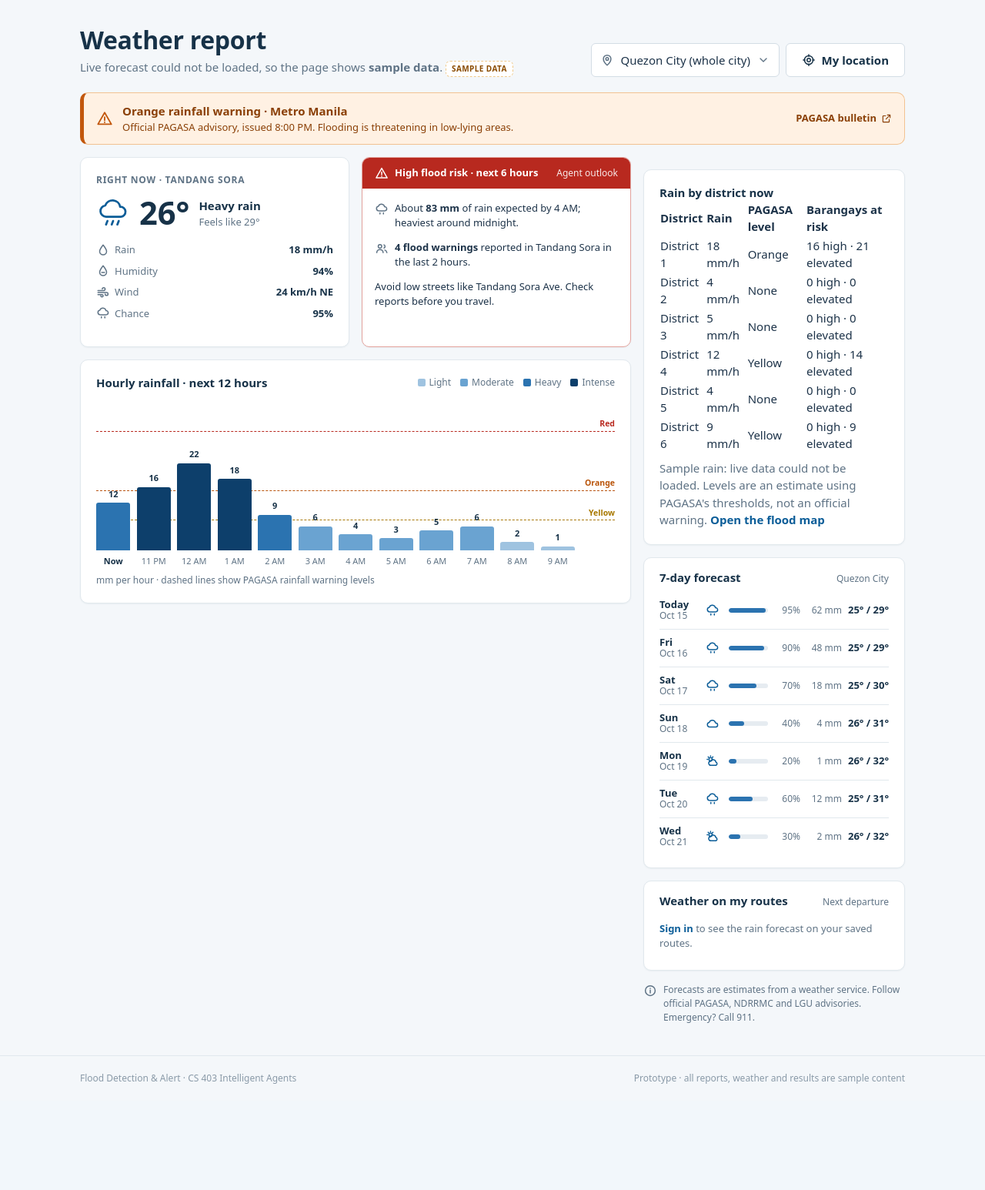
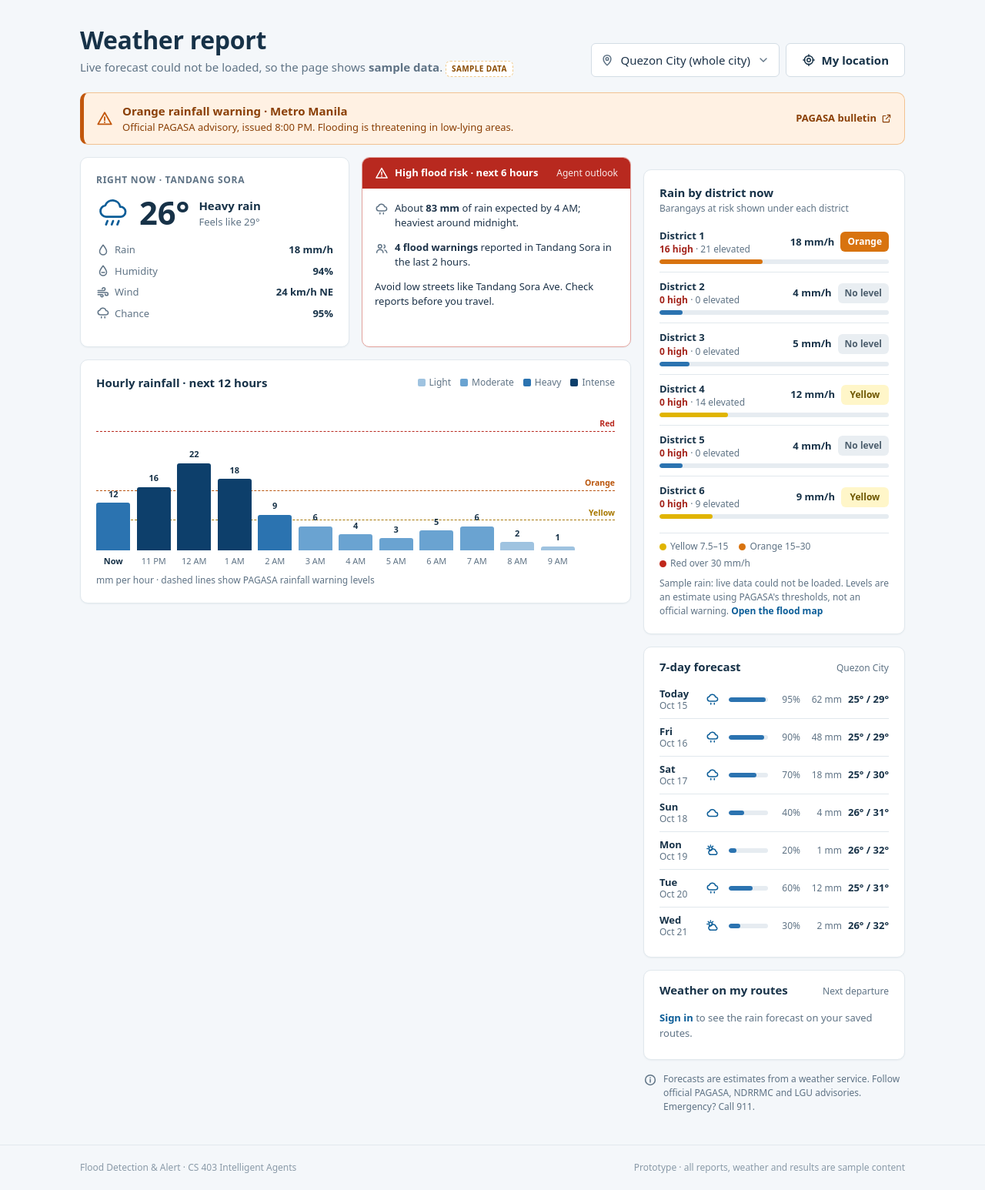
Before and after one commit to Jaydee6559/Flood-Report-Detection-Alert, a Flask app: page /weather in a window 1280 px wide. Shown: the part 65-1611 px from the top of the page at 77% size. Before the commit the page ends 1473 px from the top, so only its background shows below. Run offline with Flask 3, Linux system fonts and the light colour scheme.

Commit message:
weather report fix

```diff
--- a/flood-detection/static/css/pages/weather.css
+++ b/flood-detection/static/css/pages/weather.css
@@ -416,3 +416,28 @@
 .outlook--low .outlook__head { background: #2e8a4f; }
 .badge--rain-heavy { background: var(--color-danger-light); color: var(--color-danger-text); }
 .badge--rain-none { background: var(--color-success-light); color: var(--color-success); }
+
+/* ---------- Rain by district now ---------- */
+.district-card { margin-top: var(--space-4); }
+.district-card__head { display: grid; gap: 2px; margin-bottom: var(--space-2); }
+.district-card__head .card__title { margin: 0; }
+.district-list { list-style: none; margin: 0; padding: 0; }
+.district-row {
+  display: grid; grid-template-columns: 1fr auto; align-items: center; gap: 6px var(--space-3);
+  padding: 10px 0; border-top: 1px solid var(--color-border);
+}
+.district-row:first-child { border-top: 0; }
+.district-row__name { font-weight: 700; color: var(--color-navy); font-size: var(--font-size-sm); line-height: 1.25; }
+.district-row__name small { display: block; margin-top: 2px; font-weight: 500; font-size: var(--font-size-xs); color: var(--color-text-muted); }
+.district-row__rain { display: flex; align-items: center; gap: 8px; justify-content: flex-end; font-size: var(--font-size-sm); color: var(--color-navy); white-space: nowrap; }
+.district-row__rain .badge { min-width: 62px; justify-content: center; }
+.district-row__bar { grid-column: 1 / -1; position: relative; height: 6px; border-radius: 3px; background: #e6ecf1; overflow: hidden; }
+.district-row__bar::after { content: ""; position: absolute; inset: 0 auto 0 0; width: var(--value); border-radius: 3px; background: var(--rain-heavy, #2d6fb0); }
+.district-row__bar--yellow::after { background: var(--lvl-yellow, #e0b400); }
+.district-row__bar--orange::after { background: var(--lvl-orange, #d8730f); }
+.district-row__bar--red::after { background: var(--lvl-red, #c0281c); }
+.district-card__scale { display: flex; flex-wrap: wrap; gap: 4px 14px; margin: var(--space-2) 0 0; padding-top: var(--space-2); border-top: 1px solid var(--color-border); }
+.district-card__scale span { display: inline-flex; align-items: center; gap: 5px; }
+.dot { display: inline-block; width: 9px; height: 9px; border-radius: 50%; }
+.dot--yellow { background: var(--lvl-yellow, #e0b400); } .dot--orange { background: var(--lvl-orange, #d8730f); } .dot--red { background: var(--lvl-red, #c0281c); }
+.district-card__note { margin-top: var(--space-2); }
--- a/flood-detection/static/js/pages/weather.js
+++ b/flood-detection/static/js/pages/weather.js
@@ -224,18 +224,23 @@
   (function districtCard() {
     var anchor = $(".forecast-card"); if (!anchor) return;
     var card = document.createElement("section");
-    card.className = "card card--padded"; card.setAttribute("aria-labelledby", "district-rain-title"); card.style.marginTop = "16px";
+    card.className = "card card--padded district-card"; card.setAttribute("aria-labelledby", "district-rain-title");
     anchor.insertAdjacentElement("beforebegin", card);
     function draw() {
       var LV = { yellow: "Yellow", orange: "Orange", red: "Red" }, by = FDA.areas.compute(0).byName, snap = FDA.rain.get();
       var rows = FDA.geo.districts("Quezon City").map(function (d) {
         var mm = FDA.rain.mm(d.id, 0), lvl = FDA.rain.level(d.id, 0), hi = 0, el = 0;
         Object.keys(by).forEach(function (n) { if (by[n].district === d.id) { if (by[n].level === "high") hi++; else if (by[n].level === "elevated") el++; } });
-        return "<tr><td>District " + d.id + "</td><td>" + mm + " mm/h</td><td>" + (lvl ? LV[lvl] : "None") + "</td><td>" + hi + " high · " + el + " elevated</td></tr>";
+        var pct = Math.max(2, Math.min(100, Math.round(mm / 40 * 100))); // bar is 0 to 40 mm/h
+        return '<li class="district-row">' +
+          '<span class="district-row__name">District ' + d.id + '<small><span class="text-risk-high">' + hi + " high</span> · " + el + " elevated</small></span>" +
+          '<span class="district-row__rain"><strong>' + mm + ' mm/h</strong><span class="badge badge--lvl-' + (lvl || "none") + '">' + (lvl ? LV[lvl] : "No level") + "</span></span>" +
+          '<span class="district-row__bar district-row__bar--' + (lvl || "none") + '" role="img" aria-label="' + mm + ' millimetres per hour" style="--value:' + pct + '%"></span></li>';
       }).join("");
-      card.innerHTML = '<h2 class="card__title" id="district-rain-title">Rain by district now</h2>' +
-        '<div class="table-wrap" style="overflow-x:auto"><table class="table" style="width:100%;border-collapse:collapse"><thead><tr><th align="left">District</th><th align="left">Rain</th><th align="left">PAGASA level</th><th align="left">Barangays at risk</th></tr></thead><tbody>' + rows + "</tbody></table></div>" +
-        '<p class="text-muted text-sm" style="margin-top:8px">' + ({ live: "Live from Open-Meteo.", simulated: "Demo storm (simulated).", sample: "Sample rain: live data could not be loaded." }[snap.source]) +
+      card.innerHTML = '<div class="district-card__head"><h2 class="card__title" id="district-rain-title">Rain by district now</h2><span class="text-xs text-muted">Barangays at risk shown under each district</span></div>' +
+        '<ul class="district-list">' + rows + "</ul>" +
+        '<p class="district-card__scale text-xs text-muted"><span><i class="dot dot--yellow"></i>Yellow 7.5–15</span><span><i class="dot dot--orange"></i>Orange 15–30</span><span><i class="dot dot--red"></i>Red over 30 mm/h</span></p>' +
+        '<p class="text-muted text-xs district-card__note">' + ({ live: "Live from Open-Meteo.", simulated: "Demo storm (simulated).", sample: "Sample rain: live data could not be loaded." }[snap.source]) +
         ' Levels are an estimate using PAGASA\'s thresholds, not an official warning. <a class="link" href="map.html">Open the flood map</a></p>';
     }
     draw(); window.addEventListener("fda:rain", draw); FDA.rain.load();
```
